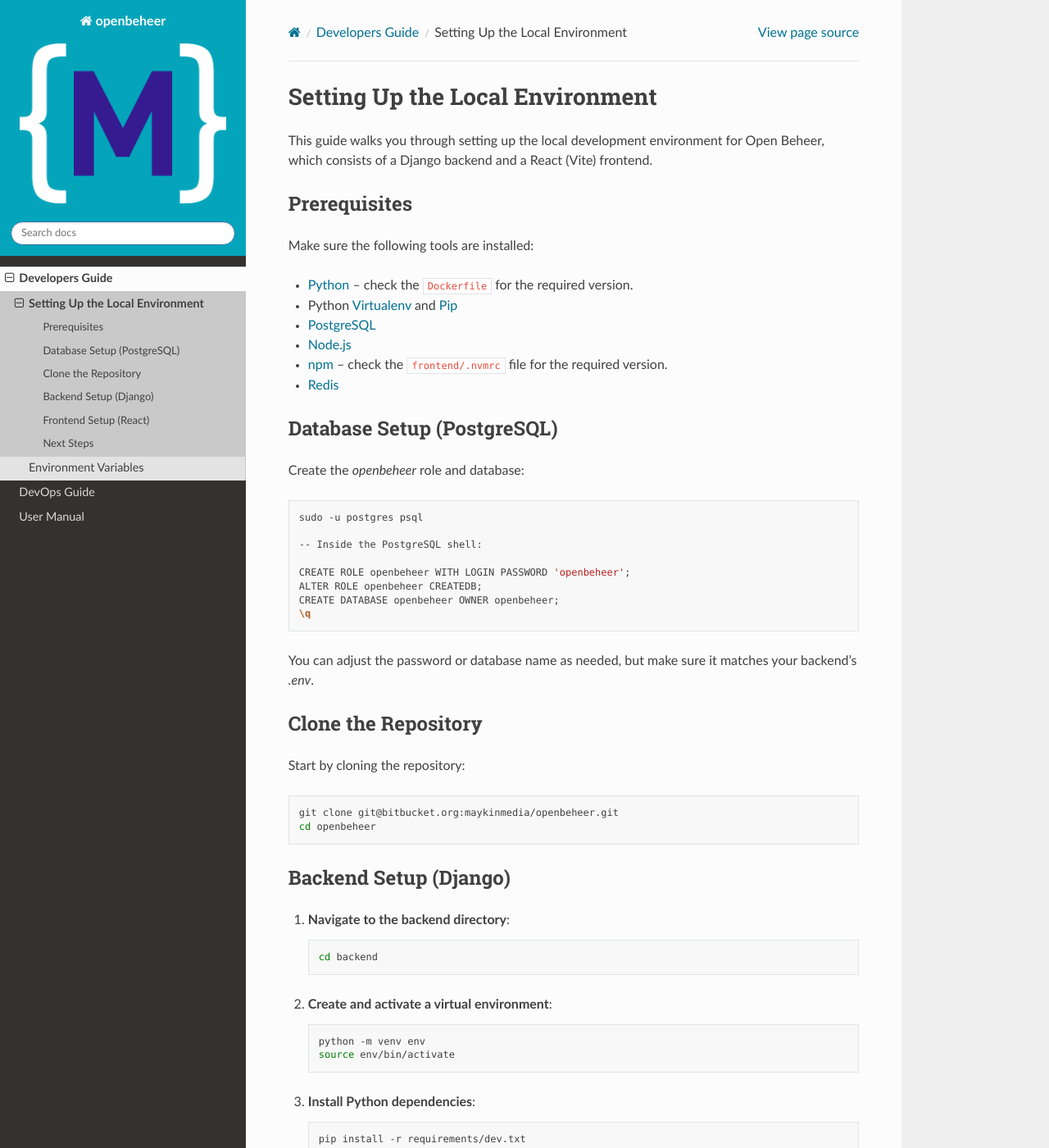
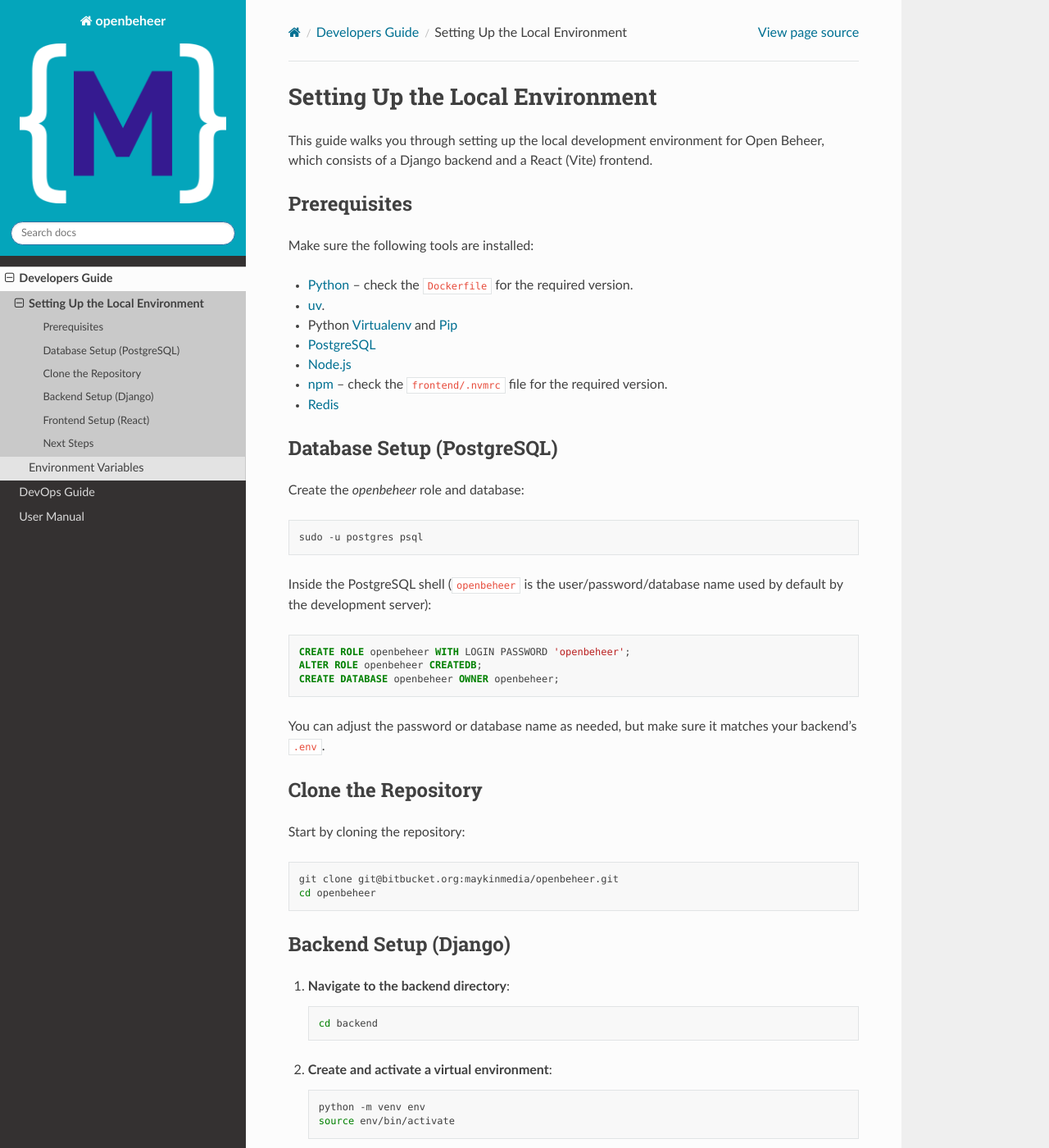
Before and after one commit to maykinmedia/open-beheer, a Sphinx documentation site: the page built from docs/developers/setup-local-environment.rst, in a window 1280 px wide and 1400 px high. Shown: the whole window at 82% size. Built offline with Sphinx 7.4.7 and the Read the Docs theme 3.1.0, drawn with Linux system fonts in a browser that asks for light colours; the version number could not be read and is left out; some of the changed text lies outside the part shown.

Commit message:
:memo: Update docs

```diff
--- a/docs/developers/setup-local-environment.rst
+++ b/docs/developers/setup-local-environment.rst
@@ -9,6 +9,7 @@
 Make sure the following tools are installed:
 
 * `Python`_ – check the ``Dockerfile`` for the required version.
+* `uv`_.
 * Python `Virtualenv`_ and `Pip`_
 * `PostgreSQL`_
 * `Node.js`_
@@ -17,12 +18,12 @@
 
 .. _Python: https://www.python.org/
 .. _Virtualenv: https://virtualenv.pypa.io/en/stable/
-.. _Pip: https://packaging.python.org/tutorials/installing-packages/#ensure-pip-setuptools-and-wheel-are-up-to-date
+.. _Pip: https://packaging.python.org/en/latest/tutorials/installing-packages/#ensure-pip-setuptools-and-wheel-are-up-to-date
 .. _PostgreSQL: https://www.postgresql.org/
 .. _Node.js: https://nodejs.org/
 .. _npm: https://www.npmjs.com/
 .. _Redis: https://redis.io/
-
+.. _uv: https://docs.astral.sh/uv/
 
 
 Database Setup (PostgreSQL)
@@ -34,14 +35,15 @@
 
    sudo -u postgres psql
 
-   -- Inside the PostgreSQL shell:
+Inside the PostgreSQL shell (``openbeheer`` is the user/password/database name used by default by the development server):
+
+.. code:: sql
 
    CREATE ROLE openbeheer WITH LOGIN PASSWORD 'openbeheer';
    ALTER ROLE openbeheer CREATEDB;
    CREATE DATABASE openbeheer OWNER openbeheer;
-   \q
 
-You can adjust the password or database name as needed, but make sure it matches your backend’s `.env`.
+You can adjust the password or database name as needed, but make sure it matches your backend's ``.env``.
 
 Clone the Repository
 --------------------
@@ -73,7 +75,7 @@
 
    .. code-block:: bash
 
-      pip install -r requirements/dev.txt
+      uv pip install -r requirements/dev.txt
 
 4. **Create a `.env` file** and configure environment variables. See :doc:`environment-variables` for details.
 
@@ -87,29 +89,22 @@
 
    .. code-block:: bash
 
-      python src/manage.py migrate
+      src/manage.py migrate
 
 6. **Create a superuser** (optional, but recommended):
 
    .. code-block:: bash
 
-      python src/manage.py createsuperuser
-
-7. **Build the Django admin frontend assets**:
-
-   .. code-block:: bash
-
-      npm install
-      npm run build
+      src/manage.py createsuperuser
 
 8. **Run the development server**:
 
    .. code-block:: bash
 
-      python src/manage.py runserver
+      src/manage.py runserver
 
 Frontend Setup (React)
------------------------------
+----------------------
 
 1. **Navigate to the frontend directory**:
 
@@ -137,7 +132,7 @@
 
       npm run dev
 
-This will usually be available at http://localhost:5173. The Django backend runs at http://localhost:8000 by default.
+This will usually be available at ``http://localhost:5173/``. The Django backend runs at ``http://localhost:8000/`` by default.
 
 Next Steps
 ----------
--- a/docs/index.rst
+++ b/docs/index.rst
@@ -1,3 +1,4 @@
+=========================
 Open Beheer Documentation
 =========================
 
```
Also changed, not shown: docs/developers/environment-variables.rst (+8 -8 lines).
